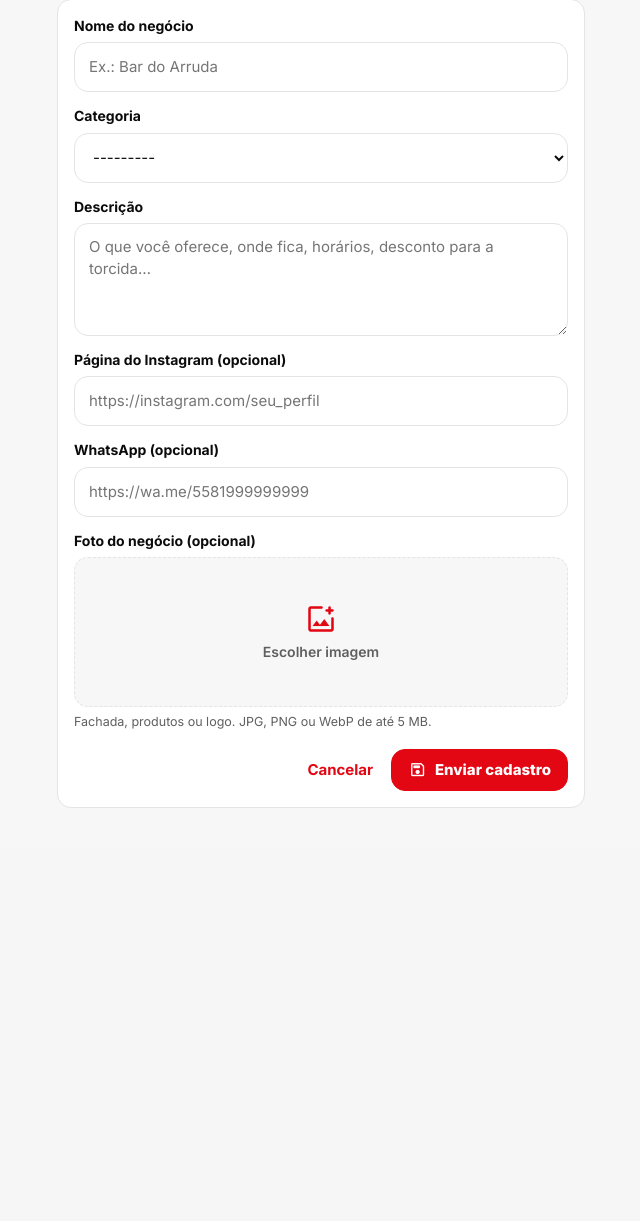
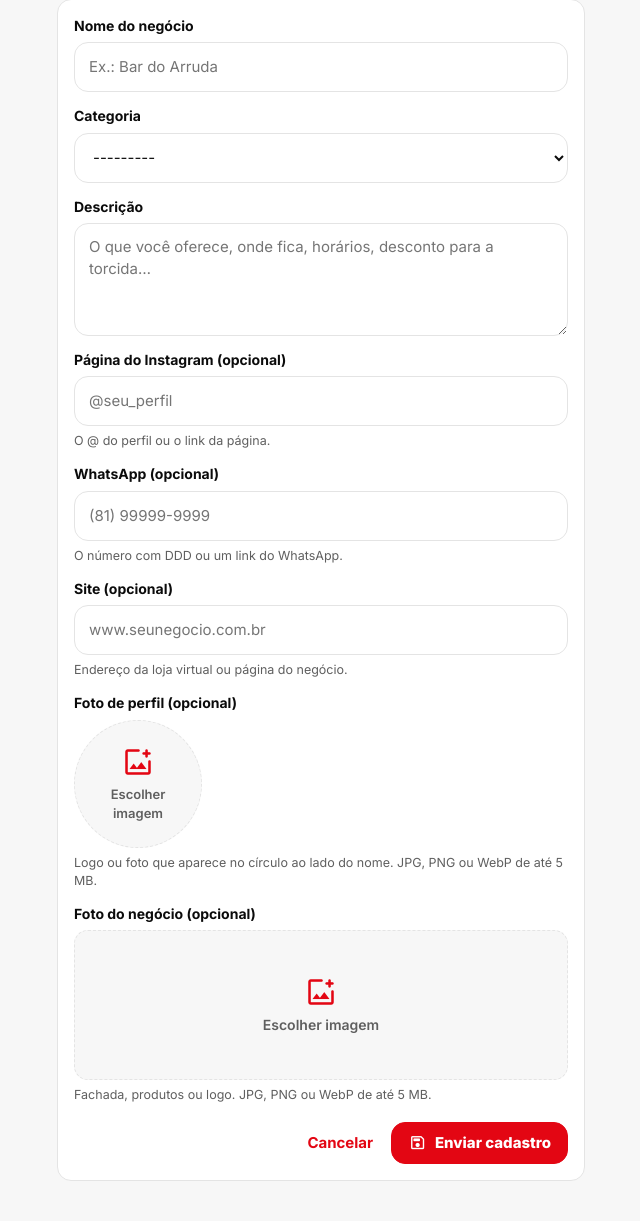
Before and after one commit to AltairBrasileiro/conexaocoral, a Django app: page /aliados/novo/ in a window 1280 px wide. Shown: the part 207-1428 px from the top of the page, without its empty margins (319-959 px from the left). Before the commit the page ends 1015 px from the top, so only its background shows below. Run offline with Django 4.2, Linux system fonts and the light colour scheme; the visitor is signed in with stand-in values (Sample User, id 1); parts of the project's set-up code (start-up, migrations or seed data) failed here and were passed over.

Commit message:
Vitrine: botão Site, foto de perfil e edição livre do negócio aprovado
- Aliado ganha link_site e foto_perfil (migração 0018); o card da vitrine
  mostra os botões Instagram/WhatsApp/Site e a foto no círculo do nome.
- Celular: botões com ícone sobre o texto; links aceitam @perfil, telefone
  com DDD e site sem https://; teclado adequado e prévia redonda da foto.
- O dono edita o negócio já aprovado sem voltar para a moderação (mantém
  o selo); só a correção de um cadastro recusado volta para análise.

Co-Authored-By: Claude Opus 5.5 <noreply@anthropic.com>

```diff
--- a/core/serializers/aliado.py
+++ b/core/serializers/aliado.py
@@ -15,7 +15,7 @@ class AliadoSerializer(ValidacaoServiceMixin, serializers.ModelSerializer):
         model = Aliado
         fields = (
             "id", "usuario", "nome_negocio", "categoria", "categoria_display", "descricao",
-            "link_instagram", "link_whatsapp", "foto", "status_aprovacao", "motivo_rejeicao", "selo_verificado",
+            "link_instagram", "link_whatsapp", "link_site", "foto", "foto_perfil", "status_aprovacao", "motivo_rejeicao", "selo_verificado",
             "criado_em",
         )
         # Moderação e selo só mudam pelas actions exclusivas do admin.
--- a/core/validators.py
+++ b/core/validators.py
@@ -78,6 +78,10 @@ def upload_foto_aliado(instancia, nome_original: str) -> str:
     return _caminho_aleatorio("aliados", nome_original)
 
 
+def upload_perfil_aliado(instancia, nome_original: str) -> str:
+    return _caminho_aleatorio("aliados/perfil", nome_original)
+
+
 def upload_imagem_evento(instancia, nome_original: str) -> str:
     return _caminho_aleatorio("eventos", nome_original)
 
--- a/web/forms.py
+++ b/web/forms.py
@@ -501,9 +501,60 @@ class IconeConsuladoForm(forms.Form):
 
 
 # ------------------------------------------------- negócio do lojista (aliado)
+def _normalizar_instagram(valor: str) -> str:
+    """"@perfil", "perfil" ou "instagram.com/perfil" viram o link completo."""
+    # Sem barra e sem "instagram" é só o nome do perfil (que pode ter ponto: "bar.coral").
+    if valor.startswith("@") or ("/" not in valor and "instagram" not in valor.lower()):
+        return f"https://instagram.com/{valor.lstrip('@')}"
+    return valor
+
+
+def _normalizar_whatsapp(valor: str) -> str:
+    """Número de telefone ("(81) 99999-9999") vira o link wa.me com o DDI do Brasil."""
+    if any(c.isalpha() for c in valor):
+        return valor
+    digitos = "".join(c for c in valor if c.isdigit())
+    if len(digitos) in (10, 11):
+        digitos = "55" + digitos
+    return f"https://wa.me/{digitos}" if len(digitos) >= 12 else valor
+
+
+class LinkField(forms.URLField):
+    """
+    Aceita o que se digita no celular sem o "https://"; o ``normalizar``
+    transforma o atalho (@perfil, telefone) no link completo antes da validação.
+    """
+
+    def __init__(self, *args, normalizar=None, **kwargs):
+        self.normalizar = normalizar
+        super().__init__(*args, **kwargs)
+
+    def to_python(self, value):
+        value = (value or "").strip()
+        if value and self.normalizar:
+            value = self.normalizar(value)
+        if value and "://" not in value:
+            value = "https://" + value
+        return super().to_python(value)
+
+
+def _attrs_link(placeholder: str, inputmode: str = "url") -> dict:
+    # Sem corretor e sem maiúscula automática: o teclado do celular não estraga o link.
+    return {
+        "placeholder": placeholder, "inputmode": inputmode, "autocapitalize": "none",
+        "autocorrect": "off", "spellcheck": "false", "autocomplete": "off",
+    }
+
+
 class AliadoForm(forms.ModelForm):
     """Negócio exibido na Vitrine da Torcida (as regras ficam no ``AliadoService``)."""
 
+    foto_perfil = forms.ImageField(
+        label="Foto de perfil (opcional)",
+        required=False,
+        help_text=f"Logo ou foto que aparece no círculo ao lado do nome. JPG, PNG ou WebP de até {TAMANHO_MAXIMO_IMAGEM_MB} MB.",
+        widget=forms.ClearableFileInput(attrs={"accept": "image/jpeg,image/png,image/webp"}),
+    )
     foto = forms.ImageField(
         label="Foto do negócio (opcional)",
         required=False,
@@ -513,29 +564,40 @@ class AliadoForm(forms.ModelForm):
 
     class Meta:
         model = Aliado
-        fields = ("nome_negocio", "categoria", "descricao", "link_instagram", "link_whatsapp")
+        fields = ("nome_negocio", "categoria", "descricao", "link_instagram", "link_whatsapp", "link_site")
         labels = {
             "nome_negocio": "Nome do negócio",
             "categoria": "Categoria",
             "descricao": "Descrição",
             "link_instagram": "Página do Instagram (opcional)",
             "link_whatsapp": "WhatsApp (opcional)",
+            "link_site": "Site (opcional)",
         }
         widgets = {
             "nome_negocio": forms.TextInput(attrs={"placeholder": "Ex.: Bar do Arruda"}),
             "descricao": forms.Textarea(attrs={
                 "rows": 4, "placeholder": "O que você oferece, onde fica, horários, desconto para a torcida…",
             }),
-            "link_instagram": forms.URLInput(attrs={"placeholder": "https://instagram.com/seu_perfil"}),
-            "link_whatsapp": forms.URLInput(attrs={"placeholder": "https://wa.me/5581999999999"}),
+            "link_instagram": forms.TextInput(attrs=_attrs_link("@seu_perfil")),
+            "link_whatsapp": forms.TextInput(attrs=_attrs_link("(81) 99999-9999", inputmode="tel")),
+            "link_site": forms.TextInput(attrs=_attrs_link("www.seunegocio.com.br")),
+        }
+        field_classes = {"link_instagram": LinkField, "link_whatsapp": LinkField, "link_site": LinkField}
+        help_texts = {
+            "link_instagram": "O @ do perfil ou o link da página.",
+            "link_whatsapp": "O número com DDD ou um link do WhatsApp.",
+            "link_site": "Endereço da loja virtual ou página do negócio.",
         }
         error_messages = {
             "nome_negocio": {"required": "Informe o nome do negócio."},
+            "link_site": {"invalid": "Informe um endereço válido (ex.: https://www.seunegocio.com.br)."},
             "categoria": {"required": "Escolha a categoria."},
         }
 
     def __init__(self, *args, **kwargs):
         super().__init__(*args, **kwargs)
+        self.fields["link_instagram"].normalizar = _normalizar_instagram
+        self.fields["link_whatsapp"].normalizar = _normalizar_whatsapp
         self.fields["descricao"].required = True
         self.fields["descricao"].error_messages["required"] = "Descreva o seu negócio."
 
@@ -543,6 +605,20 @@ class AliadoForm(forms.ModelForm):
         # False = "Remover a imagem atual" marcado; None = nada enviado.
         foto = self.cleaned_data.get("foto")
         return foto if foto is False else _validar_upload_imagem(foto)
+
+    def clean_foto_perfil(self):
+        foto = self.cleaned_data.get("foto_perfil")
+        return foto if foto is False else _validar_upload_imagem(foto)
+
+    def imagens(self) -> tuple[dict, dict]:
+        """(arquivos novos, remoções marcadas) das duas imagens do negócio."""
+        novos, remover = {}, {}
+        for campo in ("foto", "foto_perfil"):
+            valor = self.cleaned_data.get(campo)
+            if isinstance(valor, UploadedFile):
+                novos[campo] = valor
+            remover[f"remover_{campo}"] = valor is False
+        return novos, remover
 
     def dados_aliado(self) -> dict:
         """Campos esperados por ``AliadoService`` (a foto vai à parte: ver as views)."""
--- a/web/static/web/coral.css
+++ b/web/static/web/coral.css
@@ -883,8 +883,13 @@ body:has(.abas) .conteudo { padding-bottom: var(--altura-nav); }
 .aliado__nome { flex: 1; min-width: 0; }
 .aliado__nome h3 { font-size: 16px; font-weight: 900; overflow: hidden; text-overflow: ellipsis; white-space: nowrap; }
 .aliado__descricao { flex: 1; display: -webkit-box; -webkit-line-clamp: 3; -webkit-box-orient: vertical; overflow: hidden; min-height: 4.35em; }
-.aliado__acoes { display: grid; grid-template-columns: 1fr 1fr; gap: 10px; }
-.aliado__acoes .botao { width: 100%; }
+.aliado__icone { overflow: hidden; }
+.aliado__icone img { width: 100%; height: 100%; object-fit: cover; display: block; }
+.aliado__acoes { display: grid; grid-template-columns: repeat(3, minmax(0, 1fr)); gap: 8px; }
+.aliado__acoes .botao { flex-direction: column; width: 100%; min-width: 0; min-height: 56px; padding: 6px 4px; gap: 2px; font-size: 13px; line-height: 1.1; }
+.negocio__nome { display: flex; align-items: center; gap: 10px; min-width: 0; }
+.negocio__nome h3 { min-width: 0; overflow-wrap: anywhere; }
+.negocio__perfil { width: 40px; height: 40px; flex: none; border-radius: 50%; object-fit: cover; border: 1.5px solid var(--preto); display: block; }
 
 /* -------------------------------------------------------------- Painel */
 .painel__nome { font-size: 24px; font-weight: 900; margin-bottom: 6px; }
@@ -1199,6 +1204,12 @@ body:has(.abas) .conteudo { padding-bottom: var(--altura-nav); }
   color: var(--branco);
   font-size: 12px;
   font-weight: 700;
+}
+.campo-imagem--perfil .campo-imagem__area { width: 128px; height: 128px; min-height: 0; border-radius: 50%; }
+.campo-imagem--perfil .campo-imagem__previa { width: 100%; height: 100%; max-height: none; object-fit: cover; }
+.campo-imagem--perfil .campo-imagem__vazio { padding: 10px; font-size: 13px; text-align: center; }
+.campo-imagem--perfil .campo-imagem__area:has(.campo-imagem__previa:not([hidden]))::after {
+  content: "Trocar"; right: 50%; bottom: 8px; transform: translateX(50%); padding: 4px 10px; font-size: 11px;
 }
 .aceite--pequeno { margin-top: 6px; font-weight: 500; font-size: 14px; }
 .aceite--pequeno input { width: 18px; height: 18px; }
--- a/web/templates/web/_campo_imagem.html
+++ b/web/templates/web/_campo_imagem.html
@@ -1,9 +1,10 @@
 {% comment %}
   Campo de upload de imagem com pré-visualização.
   Parâmetros: campo (BoundField); atual (URL da imagem já salva, opcional);
-  removivel (mostra "Remover imagem", que o ClearableFileInput lê como "<nome>-clear").
+  removivel (mostra "Remover imagem", que o ClearableFileInput lê como "<nome>-clear");
+  redondo (pré-visualização em círculo, para foto de perfil).
 {% endcomment %}
-<div class="campo campo-imagem{% if campo.errors %} campo--erro{% endif %}">
+<div class="campo campo-imagem{% if redondo %} campo-imagem--perfil{% endif %}{% if campo.errors %} campo--erro{% endif %}">
   <span class="campo__rotulo">{{ campo.label }}</span>
   <label class="campo-imagem__area" for="{{ campo.id_for_label }}">
     <img class="campo-imagem__previa" data-previa-de="{{ campo.id_for_label }}" alt=""{% if atual %} src="{{ atual }}"{% else %} hidden{% endif %}>
--- a/web/templates/web/admin_negocios.html
+++ b/web/templates/web/admin_negocios.html
@@ -27,6 +27,8 @@
       <div><dt><span class="icon">info</span>Descrição</dt><dd>{{ n.descricao|default:"Não informada"|linebreaksbr }}</dd></div>
       <div><dt><span class="icon">photo_camera</span>Instagram</dt><dd>{% if n.link_instagram %}<a href="{{ n.link_instagram }}" target="_blank" rel="noopener">{{ n.link_instagram }}</a>{% else %}Não informado{% endif %}</dd></div>
       <div><dt><span class="icon">chat</span>WhatsApp</dt><dd>{% if n.link_whatsapp %}<a href="{{ n.link_whatsapp }}" target="_blank" rel="noopener">{{ n.link_whatsapp }}</a>{% else %}Não informado{% endif %}</dd></div>
+      <div><dt><span class="icon">language</span>Site</dt><dd>{% if n.link_site %}<a href="{{ n.link_site }}" target="_blank" rel="noopener">{{ n.link_site }}</a>{% else %}Não informado{% endif %}</dd></div>
+      {% if n.foto_perfil %}<div><dt><span class="icon">account_circle</span>Foto de perfil</dt><dd><a href="{{ n.foto_perfil.url }}" target="_blank" rel="noopener"><img class="negocio__perfil" src="{{ n.foto_perfil.url }}" alt="Foto de perfil enviada pelo lojista" loading="lazy"></a></dd></div>{% endif %}
     </dl>
     <div class="solicitacao__acoes">
       <form method="post" action="{% url 'web:admin-moderar-negocio' n.pk %}">
--- a/web/templates/web/meus_negocios.html
+++ b/web/templates/web/meus_negocios.html
@@ -19,7 +19,10 @@
       {% if n.foto %}<img src="{{ n.foto.url }}" alt="Foto de {{ n.nome_negocio }}" loading="lazy">{% else %}<span class="icon">{{ n.categoria|icone_categoria }}</span>{% endif %}
     </div>
     <div class="negocio__corpo">
-      <h3>{{ n.nome_negocio }}</h3>
+      <div class="negocio__nome">
+        {% if n.foto_perfil %}<img class="negocio__perfil" src="{{ n.foto_perfil.url }}" alt="Foto de perfil de {{ n.nome_negocio }}" loading="lazy">{% endif %}
+        <h3>{{ n.nome_negocio }}</h3>
+      </div>
       <div class="pills">
         <span class="pill"><span class="icon">{{ n.categoria|icone_categoria }}</span>{{ n.get_categoria_display }}</span>
         {% if n.aprovado %}
@@ -38,6 +41,7 @@
       <p class="apoio pequeno negocio__links">
         <span class="icon">photo_camera</span>{% if n.link_instagram %}<a href="{{ n.link_instagram }}" target="_blank" rel="noopener">Instagram</a>{% else %}Sem Instagram{% endif %}
         <span class="icon">chat</span>{% if n.link_whatsapp %}<a href="{{ n.link_whatsapp }}" target="_blank" rel="noopener">WhatsApp</a>{% else %}Sem WhatsApp{% endif %}
+        <span class="icon">language</span>{% if n.link_site %}<a href="{{ n.link_site }}" target="_blank" rel="noopener">Site</a>{% else %}Sem site{% endif %}
       </p>
     </div>
     <div class="negocio__acoes">
--- a/web/templates/web/negocio_form.html
+++ b/web/templates/web/negocio_form.html
@@ -11,7 +11,7 @@
     {% else %}Preencha os dados do seu negócio. A administração analisa o cadastro e, se aprovado, ele aparece na Vitrine da Torcida.{% endif %}
   </p>
   {% if volta_para_analise %}
-  <div class="card linha"><span class="icon">info</span><span>Ao salvar alterações, o negócio <strong>sai da vitrine</strong> até a administração aprovar de novo{% if negocio.selo_verificado %} e perde o selo de verificado{% endif %}.</span></div>
+  <div class="card linha"><span class="icon">info</span><span>Ao salvar as correções, o negócio <strong>volta para a análise</strong> da administração.</span></div>
   {% endif %}
 
   <form method="post" class="card card--padding formulario" enctype="multipart/form-data" novalidate>
@@ -22,6 +22,8 @@
     {% include "web/_campo.html" with campo=form.descricao %}
     {% include "web/_campo.html" with campo=form.link_instagram %}
     {% include "web/_campo.html" with campo=form.link_whatsapp %}
+    {% include "web/_campo.html" with campo=form.link_site %}
+    {% include "web/_campo_imagem.html" with campo=form.foto_perfil atual=negocio.foto_perfil_url removivel=True redondo=True %}
     {% include "web/_campo_imagem.html" with campo=form.foto atual=negocio.foto_url removivel=True %}
     <div class="formulario__acoes">
       <a class="botao-texto" href="{% url voltar %}">Cancelar</a>
```
Also changed, not shown: core/models/aliado.py (+11 -1 lines), core/services/aliado_service.py (+36 -28 lines), web/templates/web/aliados.html (+6 -1 lines), web/tests/test_aliado_site_perfil.py (added, +96 -0 lines), web/tests/test_icone_lojista_admin.py (+6 -3 lines), web/views_aliados.py (+8 -13 lines), README.md, core/migrations/0018_site_e_foto_perfil_aliado.py (added).
